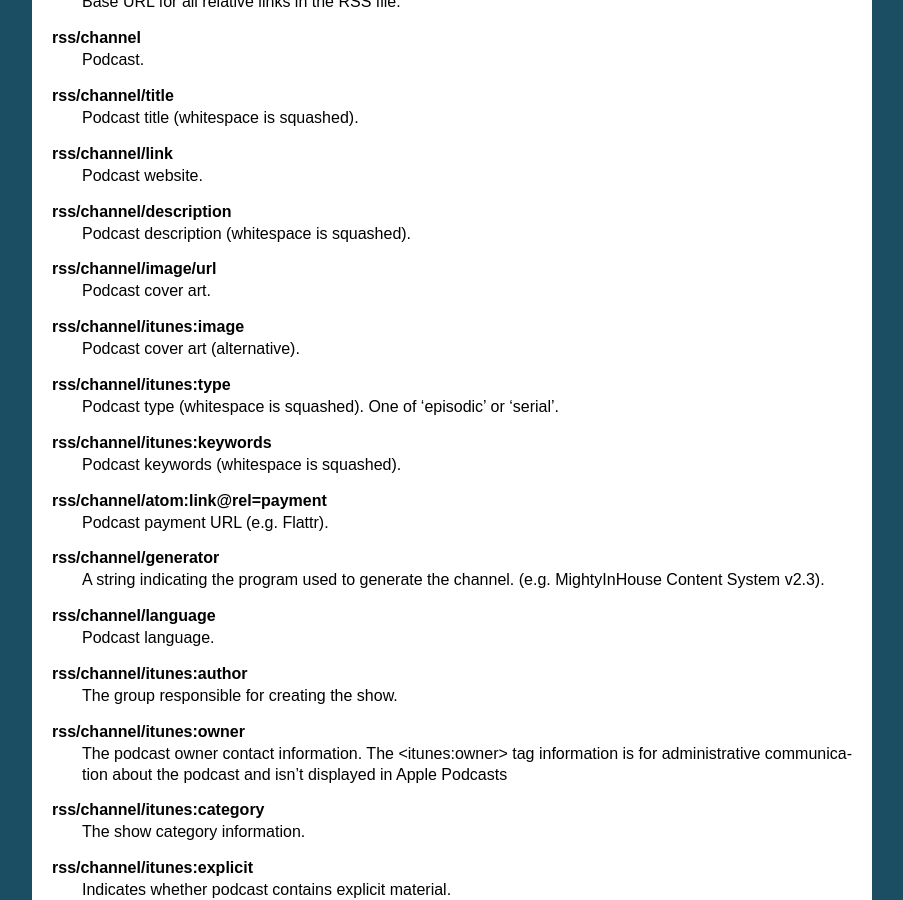
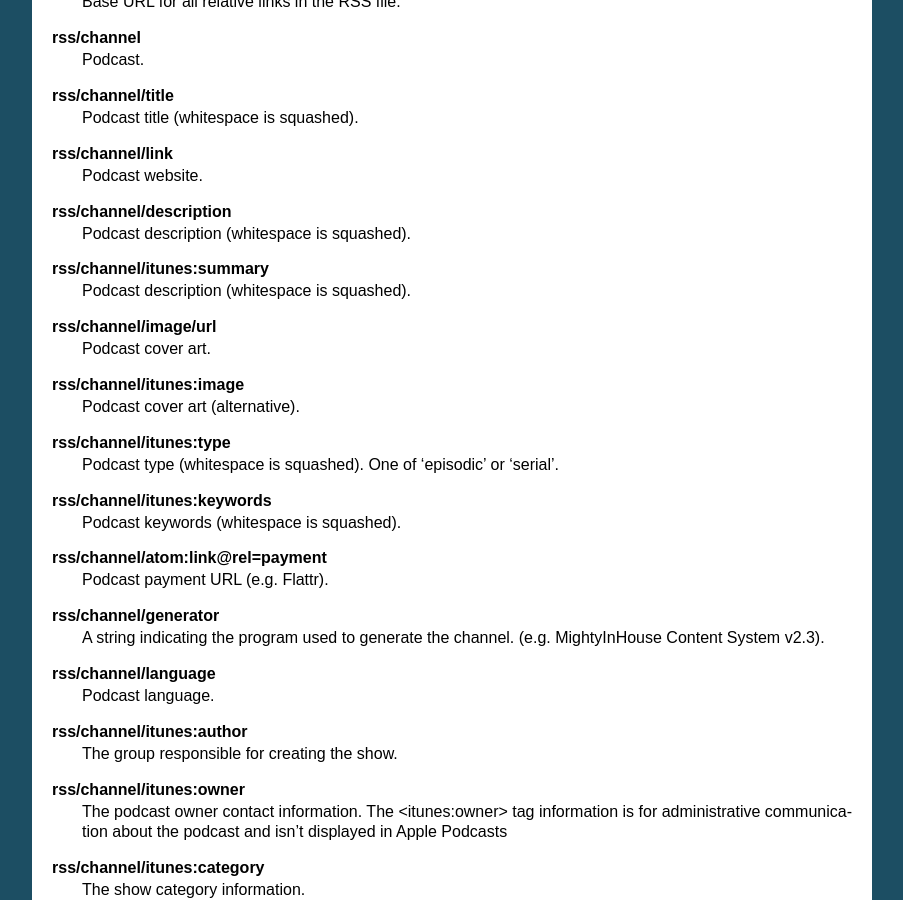
Before and after one commit to gpodder/podcastparser, a Sphinx documentation site: the page built from doc/index.rst, in a window 1280 px wide and 900 px high, scrolled down 1237 px. Shown: the whole window, without its empty margins (198-1101 px from the left). Built offline with Sphinx 7.4.7, drawn with Linux system fonts in a browser that asks for light colours.

Commit message:
Add rss/channel/itunes:summary handling

```diff
--- a/doc/index.rst
+++ b/doc/index.rst
@@ -103,6 +103,9 @@ RSS
     Podcast website.
 
 **rss/channel/description**
+    Podcast description (whitespace is squashed).
+
+**rss/channel/itunes:summary**
     Podcast description (whitespace is squashed).
 
 **rss/channel/image/url**
--- a/podcastparser.py
+++ b/podcastparser.py
@@ -740,6 +740,7 @@ MAPPING = {
     'rss/channel/title': PodcastAttr('title', squash_whitespace),
     'rss/channel/link': PodcastAttrRelativeLink('link'),
     'rss/channel/description': PodcastAttr('description', squash_whitespace_not_nl),
+    'rss/channel/itunes:summary': PodcastAttr('description', squash_whitespace_not_nl, overwrite=False),
     'rss/channel/podcast:funding': PodcastAttrFromUrl('funding_url'),
     'rss/channel/podcast:locked': PodcastAttrExplicit('import_prohibited'),
     'rss/channel/image/url': PodcastAttrRelativeLink('cover_url'),
```
Also changed, not shown: 6 other files.
